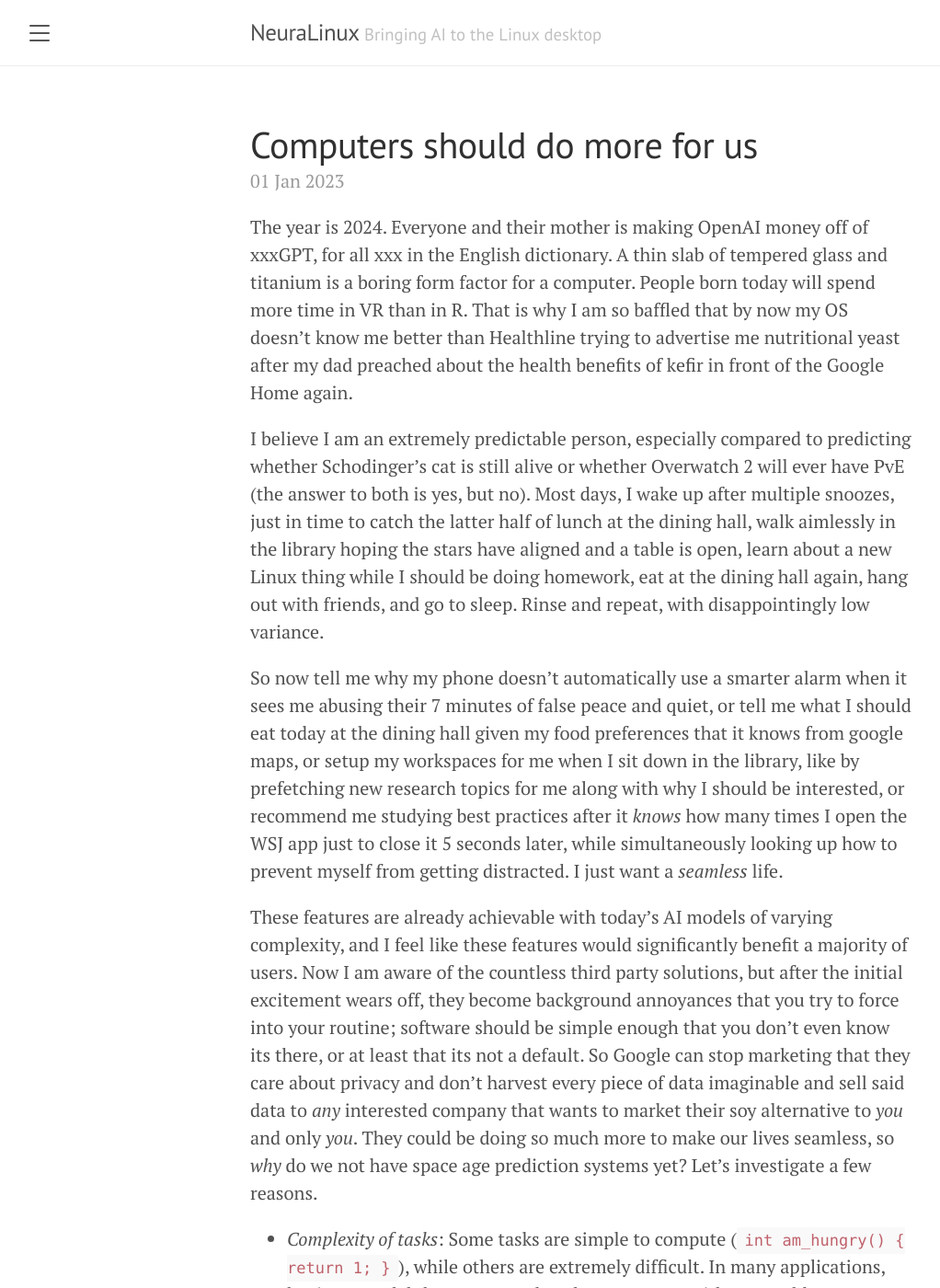
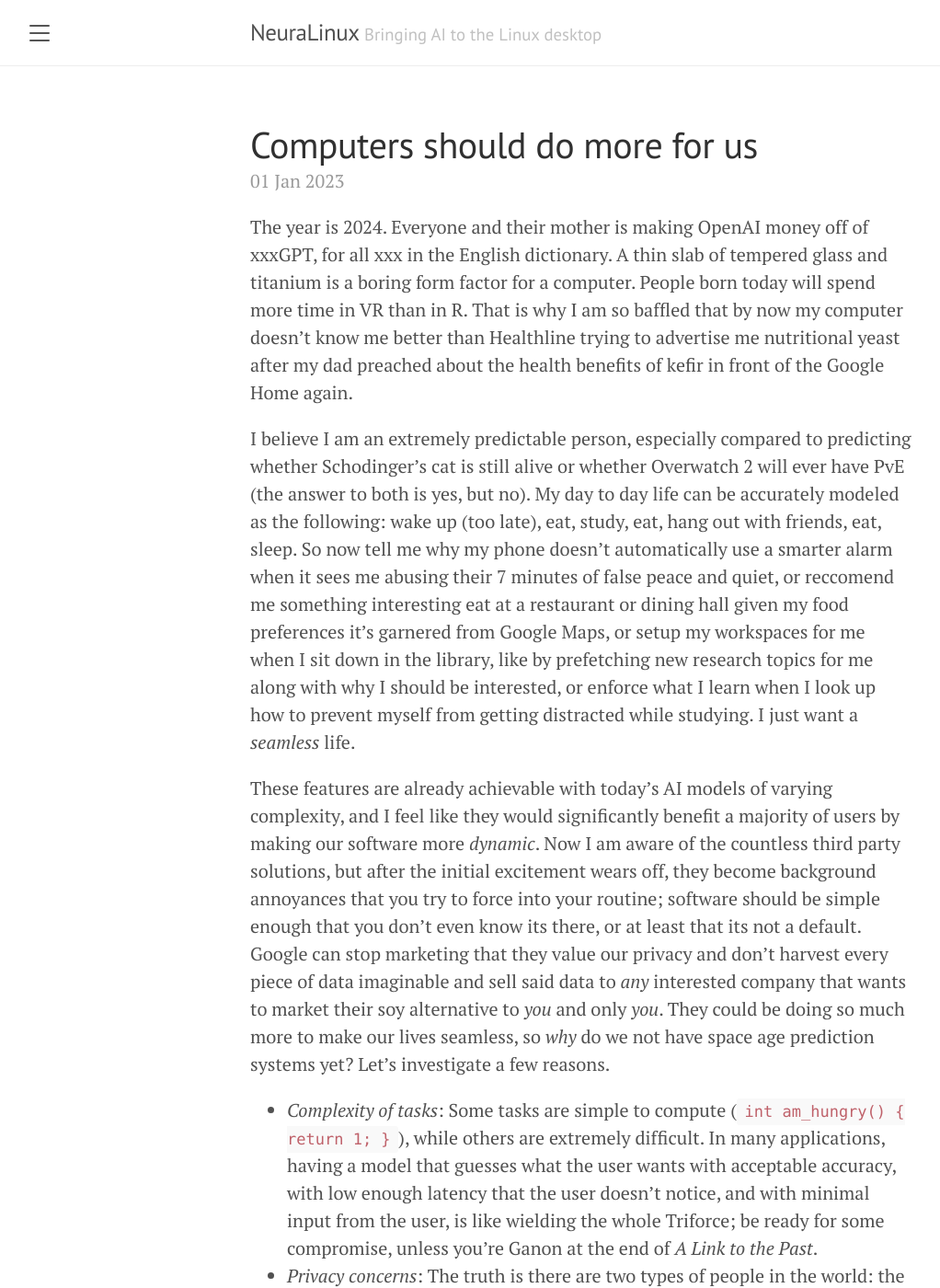
Before and after one commit to chinarjoshi/chinarjoshi.github.io, a Jekyll site: the page built from _posts/desktop/2023-01-01-desktop.md, in a window 1280 px wide and 1400 px high. Shown: the whole window at 92% size, without its empty margins (8-1030 px from the left). Built offline with Jekyll 4.4.1, drawn with Linux system fonts in a browser that asks for light colours; some of the changed text lies outside the part shown.

Commit message:
Reword some edgy paragraphs

```diff
--- a/_posts/desktop/2023-01-01-desktop.md
+++ b/_posts/desktop/2023-01-01-desktop.md
@@ -6,21 +6,19 @@ category: desktop
 type: problem
 ---
 
-The year is 2024. Everyone and their mother is making OpenAI money off of xxxGPT, for all xxx in the English dictionary. A thin slab of tempered glass and titanium is a boring form factor for a computer. People born today will spend more time in VR than in R. That is why I am so baffled that by now my OS doesn't know me better than Healthline trying to advertise me nutritional yeast after my dad preached about the health benefits of kefir in front of the Google Home again.
+The year is 2024. Everyone and their mother is making OpenAI money off of xxxGPT, for all xxx in the English dictionary. A thin slab of tempered glass and titanium is a boring form factor for a computer. People born today will spend more time in VR than in R. That is why I am so baffled that by now my computer doesn't know me better than Healthline trying to advertise me nutritional yeast after my dad preached about the health benefits of kefir in front of the Google Home again.
 
-I believe I am an extremely predictable person, especially compared to predicting whether Schodinger's cat is still alive or whether Overwatch 2 will ever have PvE (the answer to both is yes, but no). Most days, I wake up after multiple snoozes, just in time to catch the latter half of lunch at the dining hall, walk aimlessly in the library hoping the stars have aligned and a table is open, learn about a new Linux thing while I should be doing homework, eat at the dining hall again, hang out with friends, and go to sleep. Rinse and repeat, with disappointingly low variance.
+I believe I am an extremely predictable person, especially compared to predicting whether Schodinger's cat is still alive or whether Overwatch 2 will ever have PvE (the answer to both is yes, but no). My day to day life can be accurately modeled as the following: wake up (too late), eat, study, eat, hang out with friends, eat, sleep. So now tell me why my phone doesn't automatically use a smarter alarm when it sees me abusing their 7 minutes of false peace and quiet, or reccomend me something interesting eat at a restaurant or dining hall given my food preferences it's garnered from Google Maps, or setup my workspaces for me when I sit down in the library, like by prefetching new research topics for me along with why I should be interested, or enforce what I learn when I look up how to prevent myself from getting distracted while studying. I just want a *seamless* life.
 
-So now tell me why my phone doesn't automatically use a smarter alarm when it sees me abusing their 7 minutes of false peace and quiet, or tell me what I should eat today at the dining hall given my food preferences that it knows from google maps, or setup my workspaces for me when I sit down in the library, like by prefetching new research topics for me along with why I should be interested, or recommend me studying best practices after it *knows* how many times I open the WSJ app just to close it 5 seconds later, while simultaneously looking up how to prevent myself from getting distracted. I just want a *seamless* life.
-
-These features are already achievable with today's AI models of varying complexity, and I feel like these features would significantly benefit a majority of users. Now I am aware of the countless third party solutions, but after the initial excitement wears off, they become background annoyances that you try to force into your routine; software should be simple enough that you don't even know its there, or at least that its not a default. So Google can stop marketing that they care about privacy and don't harvest every piece of data imaginable and sell said data to *any* interested company that wants to market their soy alternative to *you* and only *you*. They could be doing so much more to make our lives seamless, so *why* do we not have space age prediction systems yet? Let's investigate a few reasons.
+These features are already achievable with today's AI models of varying complexity, and I feel like they would significantly benefit a majority of users by making our software more *dynamic*. Now I am aware of the countless third party solutions, but after the initial excitement wears off, they become background annoyances that you try to force into your routine; software should be simple enough that you don't even know its there, or at least that its not a default. Google can stop marketing that they value our privacy and don't harvest every piece of data imaginable and sell said data to *any* interested company that wants to market their soy alternative to *you* and only *you*. They could be doing so much more to make our lives seamless, so *why* do we not have space age prediction systems yet? Let's investigate a few reasons.
 
 * *Complexity of tasks*: Some tasks are simple to compute (`int am_hungry() { return 1; }`), while others are extremely difficult. In many applications, having a model that guesses what the user wants with acceptable accuracy, with low enough latency that the user doesn't notice, and with minimal input from the user, is like wielding the whole Triforce; be ready for some compromise, unless you're Ganon at the end of *A Link to the Past*.
-* *Privacy concerns*: The truth is there are two types of people in the world: the ones who deep down are ok with the fact that the Chinese Communist Party knows about their new Pilates routine as long as they can use their social media, and the small minority who use Tor browser for things that aren't video game piracy or hard drugs. Don't pretend you care about Big Data if you're going to publish your life.
+* *Privacy concerns*: The truth is there are two types of people in the world: the ones who deep down are ok with the fact that the Chinese Communist Party knows about their new Pilates routine as long as they can use their social media, and the small minority who use Tor browser for things that aren't video game piracy or hard drugs. Maybe don't pretend to care about Big Data while also publishing your life.
 * *Hardware constraints*: Every computer is in fact not running an Nvidia GPU and thus cannot parallelize with CUDA. But there is a silver lining... Even though the "in" thing in AI is to use unimaginably large transformers that eat 16GB memory for breakfast, there are now itsy bitsy "edge-computing friendly" architectures that use clever optimizations and pruning to run on even your decades old ThinkPad you use as a home computer.
 * *Diverse user needs and environments*: The way I use my computer is indeed far removed from the average user. But many problems are still universal to everyone who owns a computer. And we can have different models that are tailored to different groups. We do not need a one-size-fits-all solution for most things.
 * *Economic considerations*: Ahhhh now here's the kicker. The problems I'm describing are probably too niche for anyone to make money off of them.
 
-So keep in mind that **I know nothing about privacy research**, but it feels like most people would prefer convenience over privacy, especially given that the technical issues are subduing in the face of innovation in computer hardware and data science. But why don't we start smaller for now and make some quality-of-life improvements that actually could help everyone?
+So while keeping in mind that I know nothing about privacy research, I feels like most people would prefer convenience over privacy after the initial creepiness wears off. Especially because the technical issues are subduing in the face of innovation in computer hardware and data science. I'm very interested in what professionals in this field think, about whether the productivity boost of intelligent software outweighs the long-term risks of automating our lives and becoming dependent on certain companies. But why don't we start smaller for now and make some **quality-of-life improvements** that could realistically help everyone?
 
 How about the fact that my OLED laptop screen can display true blacks, but a sudden white image at night feels like watching a supernova with front row tickets. As [display technologies converge](https://youtu.be/TyUA1OmXMXA?si=d34BczTFiVRZZjK9) to the infinite-contrast screen I'm looking at, the battle between dark mode and light mode users will only get more violent. Though my screen can move between complete darkness and lightness at 1/60th of a second like an Olympic sprinter, my eyes can only do so slowly like a lethargic, obese dog. Or how about the fact that battery doesn't even last till the end of the day because of my power-hungry 4k OLED screen that is only used to render a terminal emulator and ChatGPT session, like using a Japanese chef's knife to open a bag of cheetos. Alas, no one will make money off of software that dims your screen when you're not around so the void can continue looking at your ostensibly white websites, but while saving battery. So until the government gives everyone a UBI and programmers can live happy Marxist lives under the tutelage of Richard Stallman, I will continue to use TLP and [Dark Reader](https://chromewebstore.google.com/detail/dark-reader/eimadpbcbfnmbkopoojfekhnkhdbieeh) in the hopes that I can make it to the nearest charger before my poor XPS rests in the spirit world <small>(seriously though, Dark Reader is an amazing plugin)</small>.
 
```
Also changed, not shown: _posts/non-programming/2023-01-01-non-programming.md (+1 -1 lines).
